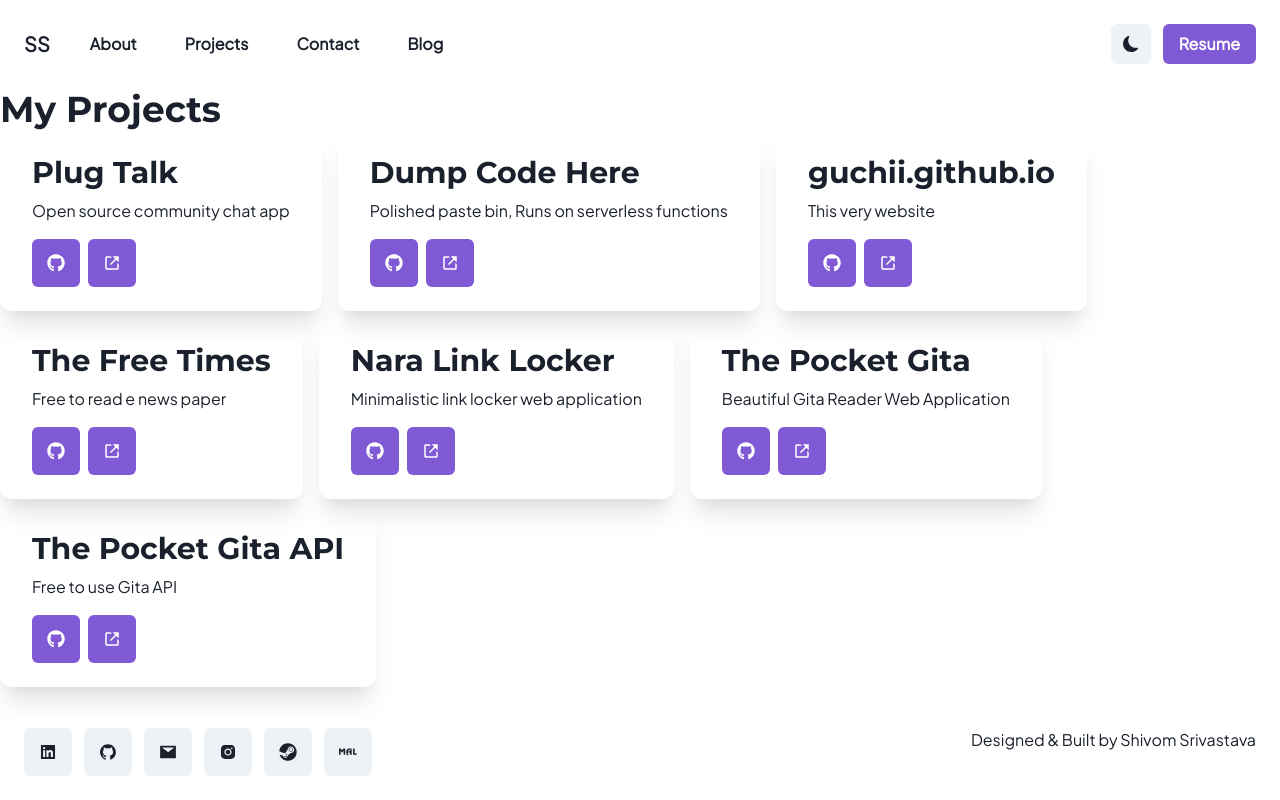
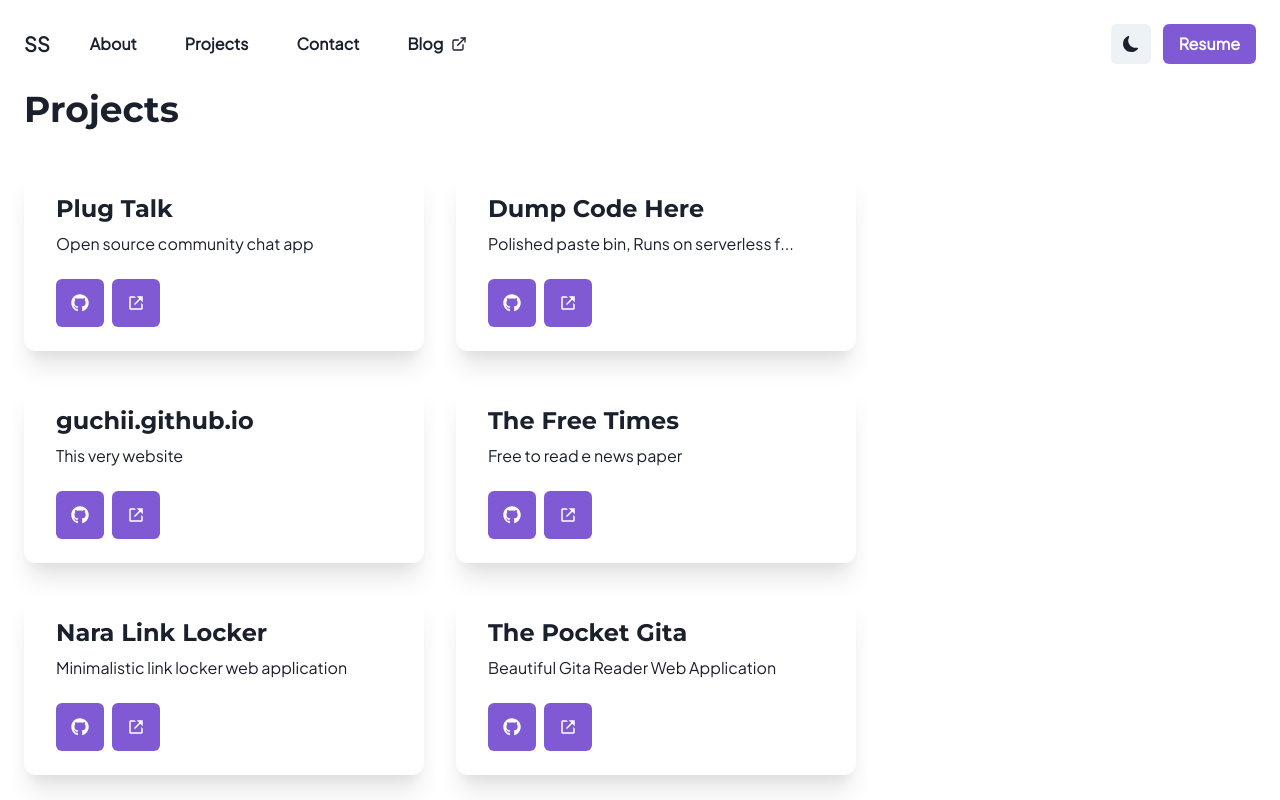
Before and after one commit to Guchii/me, a Next.js app: page /projects in a window 1280 px wide. Shown: the top 800 px of the page. Built offline with nearby package versions, Linux system fonts and the light colour scheme; a web font is replaced by a local one.

Commit message:
cleanup 2

```diff
--- a/components/Footer.tsx
+++ b/components/Footer.tsx
@@ -11,7 +11,6 @@ import { SiMyanimelist } from "react-icons/si";
 
 const Footer = () => {
   const router = useRouter();
-  const rd = (url) => window.open(url, "_blank");
   const buttonSize = useBreakpointValue({ base: "md", md: "lg" });
   const Links = [
     {
@@ -70,7 +69,9 @@ const Footer = () => {
                 aria-label={ll.name}
                 size={buttonSize}
                 icon={<ll.icon />}
-                onClick={() => rd(ll.link)}
+                as={Link}
+                href={ll.link}
+                isExternal
               />
             );
           })}
--- a/components/Header.tsx
+++ b/components/Header.tsx
@@ -14,6 +14,7 @@ import {
 import NextLink from "next/link";
 import { BsFillMoonFill } from "react-icons/bs";
 import { GiHamburgerMenu } from "react-icons/gi";
+import {FiExternalLink} from "react-icons/fi";
 
 const Header = () => {
   const { colorMode, toggleColorMode } = useColorMode();
@@ -96,14 +97,14 @@ const LinkItem = ({
 }) => {
   if (!isExternal)
     return (
-      <NextLink href={href || "/"}>
-        <Button bg="none">{text}</Button>
-      </NextLink>
+      <Button as={NextLink} href={href || "/"} bg="none">
+        {text}
+      </Button>
     );
   return (
-    <Link href={href || "/"} isExternal>
-      <Button bg="none">{text}</Button>
-    </Link>
+    <Button as={Link} href={href || "/"} isExternal bg="none" gap={2}>
+      {text} <FiExternalLink />
+    </Button>
   );
 };
 
--- a/components/Layout.tsx
+++ b/components/Layout.tsx
@@ -1,5 +1,24 @@
+import { Box, BoxProps } from "@chakra-ui/react";
 import { FC, ReactNode } from "react";
+import Footer from "./Footer";
+import Header from "./Header";
 
 const Layout: FC<{ children: ReactNode }> = ({ children }) => {
-  return <div>{children}</div>;
+  const niceProps: BoxProps = {
+    maxWidth: 1400,
+    mx: "auto",
+    height: "100%",
+    paddingInline: { sm: 6, "2xl": 0 },
+  };
+  return (
+    <>
+      <Header />
+      <Box minHeight={"calc(100vh - 88px - 96px)"} {...niceProps}>
+        {children}
+      </Box>
+      <Footer />
+    </>
+  );
 };
+
+export default Layout;
--- a/pages/_app.tsx
+++ b/pages/_app.tsx
@@ -8,21 +8,15 @@ import MyTheme from "../styles/theme";
 import "@fontsource/montserrat/700.css";
 import "@fontsource/plus-jakarta-sans/400.css";
 import { AppProps } from "next/app";
+import Layout from "../components/Layout";
 
-const MyApp = ({ Component, pageProps, router }: AppProps) => {
-  const niceProps = {
-    maxWidth: 1400,
-    mx: "auto",
-    height: "100%",
-    paddingInline: { sm: 6, "2xl": 0 },
-  };
+const MyApp = ({ Component, pageProps }: AppProps) => {
+
   return (
     <ChakraProvider theme={MyTheme} resetCSS>
-      <Header />
-      <Box minHeight={"calc(100vh - 88px - 96px)"}>
-        <Component niceProps={niceProps} {...pageProps} />
-      </Box>
-      <Footer />
+      <Layout>
+        <Component {...pageProps} />
+      </Layout>
     </ChakraProvider>
   );
 };
--- a/pages/index.tsx
+++ b/pages/index.tsx
@@ -29,7 +29,7 @@ export default function Home() {
             Shivom Srivastava
           </Heading>
           <Text marginBottom={4} fontSize={{ sm: "md", md: "2xl" }}>
-            I&apos;m a frontend developer and I love to develop small and usable
+            I&apos;m a fullstack developer and I love to develop small and usable
             stuff.
           </Text>
           <Flex justifyContent={{ sm: "center", md: "flex-start" }} gap={3}>
--- a/pages/projects.tsx
+++ b/pages/projects.tsx
@@ -1,25 +1,13 @@
-import {
-  Box,
-  Flex,
-  Grid,
-  Heading,
-  HStack,
-  IconButton,
-  Link,
-  Spacer,
-  Stack,
-  Text,
-  Wrap,
-  WrapItem,
-} from "@chakra-ui/react";
-import Head from "next/head";
-import { BiLinkExternal } from "react-icons/bi";
-import { FaGithub } from "react-icons/fa";
-import projects from "../projects.json";
+import { Heading, HStack, IconButton, Link, Spacer, Stack, Text, VStack, Wrap, WrapItem } from '@chakra-ui/react';
+import Head from 'next/head';
+import { BiLinkExternal } from 'react-icons/bi';
+import { FaGithub } from 'react-icons/fa';
+
+import projects from '../projects.json';
 
 const Projects = () => {
   return (
-    <Box>
+    <VStack gap={8} alignItems="start">
       <Head>
         <title>Projects</title>
         <link
@@ -28,23 +16,25 @@ const Projects = () => {
         ></link>
       </Head>
       <Heading fontSize={"4xl"} textAlign={{ sm: "center", md: "left" }}>
-        My Projects
+        Projects
       </Heading>
-      <Wrap spacingX={4}>
+      <Wrap spacing={8} w="full">
         {projects.map((project, i) => (
-          <WrapItem
-          >
+          <WrapItem h="180px" w="400px" key={i}>
             <Stack
-              key={i}
-              height={"auto"}
+              height={"full"}
+              width={"full"}
               rounded={"xl"}
-              width={{ sm: "100%", md: "100%" }}
               boxShadow={"xl"}
-              px={8} py={6}
+              px={8}
+              py={6}
               textAlign={{ sm: "center", md: "left" }}
             >
-              <Heading fontSize={30}>{project.name}</Heading>
-              <Text>{project.desc}</Text>
+              <Heading fontSize={24}>{project.name}</Heading>
+              <Text>
+                {project.desc.slice(0, 40)}
+                {project.desc.length > 40 && "..."}
+              </Text>
               <Spacer />
               <HStack justify={{ sm: "center", md: "flex-start" }}>
                 <IconButton
@@ -55,7 +45,6 @@ const Projects = () => {
                   as={Link}
                   isExternal
                   href={project.source}
-                  // onClick={() => rd(project.source)}
                 />
                 <IconButton
                   aria-label="steam"
@@ -65,14 +54,13 @@ const Projects = () => {
                   isExternal
                   href={project.source}
                   icon={<BiLinkExternal />}
-                  // onClick={() => rd(project.url)}
                 />
               </HStack>
             </Stack>
           </WrapItem>
         ))}
       </Wrap>
-    </Box>
+    </VStack>
   );
 };
 
```
Also changed, not shown: components/card.tsx (deleted, +0 -57 lines), pages/about.tsx (+5 -2 lines). Lines whose indentation alone changed are shown as unchanged.
